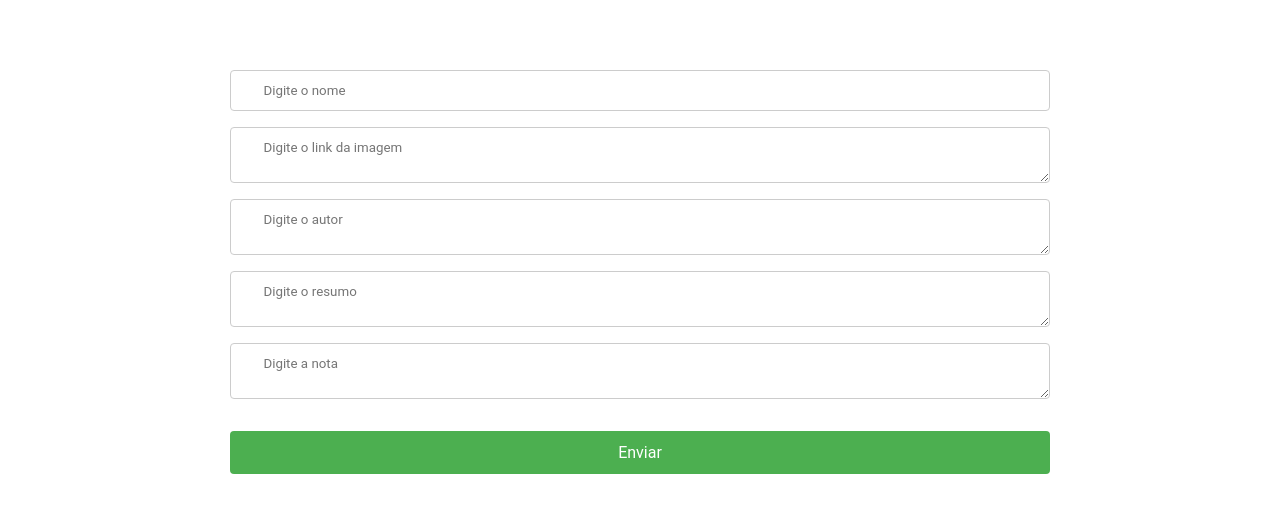
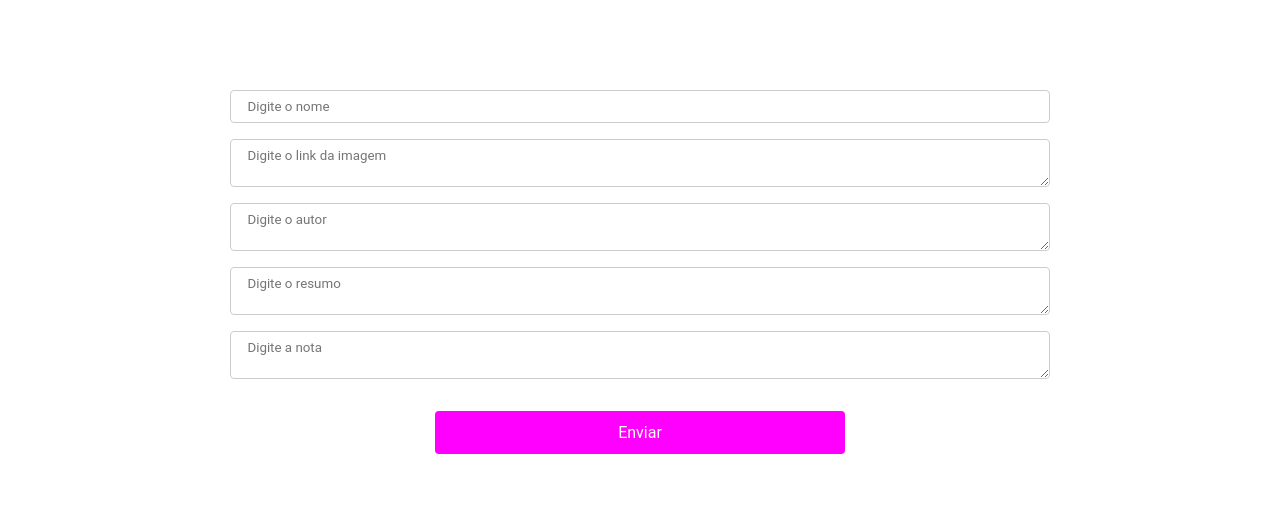
Before and after one commit to valtamachunas/react-livros, a React (Vite) app: page / in a window 1280 px wide. Shown: the part 1009-1533 px from the top of the page. Built offline with nearby package versions, Linux system fonts and the light colour scheme; no server answers.

Commit message:
Alterações nos tamanhos

```diff
--- a/src/styles/content.module.css
+++ b/src/styles/content.module.css
@@ -76,7 +76,7 @@
 }
 
 .cardRepoImage {
-  border-radius: 100%;
+  border-radius: 10px;
   width: 70%;
 }
 
@@ -137,7 +137,7 @@
 
 .formInput {
   width: 80%;
-  padding: 12px 32px;
+  padding: 8px 16px;
   border: 1px solid #ccc;
   border-radius: 4px;
   resize: vertical;
@@ -146,7 +146,7 @@
 
 .formTextArea {
   width: 80%;
-  padding: 12px 32px;
+  padding: 8px 16px;
   border: 1px solid #ccc;
   border-radius: 4px;
   resize: vertical;
@@ -155,7 +155,7 @@
 
 
 .formButton {
-  background-color: #4CAF50;
+  background-color: #FF00FF;
   border: none;
   color: white;
   padding: 12px 32px;
@@ -164,11 +164,11 @@
   display: inline-block;
   font-size: 16px;
   margin-top: 1rem;
-  width: 80%;
+  width: 40%;
   border-radius: 4px;
   cursor: pointer;
 }
 
 .formButton:hover {
-  background-color: #4CA;
+  background-color: #FF66CC;
 }
```
